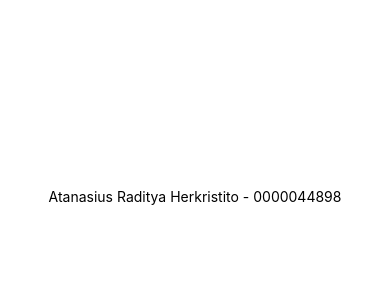
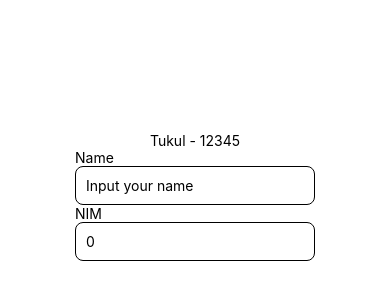
Before and after one commit to BANGATA/cross-platform, a React Native app: screen / in a window 390 px wide. Shown: the part 226-526 px from the top of the page. Built offline with nearby package versions, Linux system fonts and the light colour scheme.

Commit message:
feat: week 6

```diff
--- a/App.js
+++ b/App.js
@@ -1,9 +1,37 @@
 import { StyleSheet, View, Text } from "react-native";
+import Input from "./ui-kit/Input";
+import { useState } from "react";
 
 export default function App() {
+  const [name, setName] = useState("");
+  const [nim, setNim] = useState(0);
+
+  const handleChangeName = (value) => {
+    setName(value);
+  };
+
+  const handleChangeNIM = (value) => {
+    setNim(value);
+  };
+
   return (
     <View style={styles.container}>
-      <Text>Atanasius Raditya Herkristito - 0000044898</Text>
+      <Text>
+        {name ? name : "Tukul"} - {nim ? nim : 12345}
+      </Text>
+      <Input
+        value={name}
+        placeholder="Input your name"
+        label="Name"
+        onChangeText={handleChangeName}
+      />
+      <Input
+        value={nim}
+        placeholder="Input your NIM"
+        label="NIM"
+        onChangeText={handleChangeNIM}
+        keyboardType="numeric"
+      />
     </View>
   );
 }
--- /dev/null
+++ b/tsconfig.json
@@ -0,0 +1,4 @@
+{
+  "compilerOptions": {},
+  "extends": "expo/tsconfig.base"
+}
--- /dev/null
+++ b/ui-kit/Input.tsx
@@ -0,0 +1,49 @@
+import {
+  Text,
+  TextInput,
+  View,
+  StyleSheet,
+  KeyboardTypeOptions,
+} from "react-native";
+
+interface IInput {
+  label: string;
+  onChangeText: () => void;
+  keyboardType?: KeyboardTypeOptions;
+  placeholder?: string;
+  value?: any;
+  customStyles?: object;
+}
+
+const Input = ({
+  label,
+  onChangeText,
+  keyboardType,
+  placeholder,
+  value,
+  customStyles,
+}: IInput) => {
+  return (
+    <View>
+      <Text>{label}</Text>
+      <TextInput
+        placeholder={placeholder}
+        onChangeText={onChangeText}
+        keyboardType={keyboardType}
+        value={value}
+        style={[styles.input, customStyles]}
+      />
+    </View>
+  );
+};
+
+const styles = StyleSheet.create({
+  input: {
+    borderColor: "black",
+    borderWidth: 1,
+    borderRadius: 8,
+    padding: 10,
+  },
+});
+
+export default Input;
```
Also changed, not shown: package.json (+5 -2 lines), 1 other file (tests, documents, lock files or other folders).
